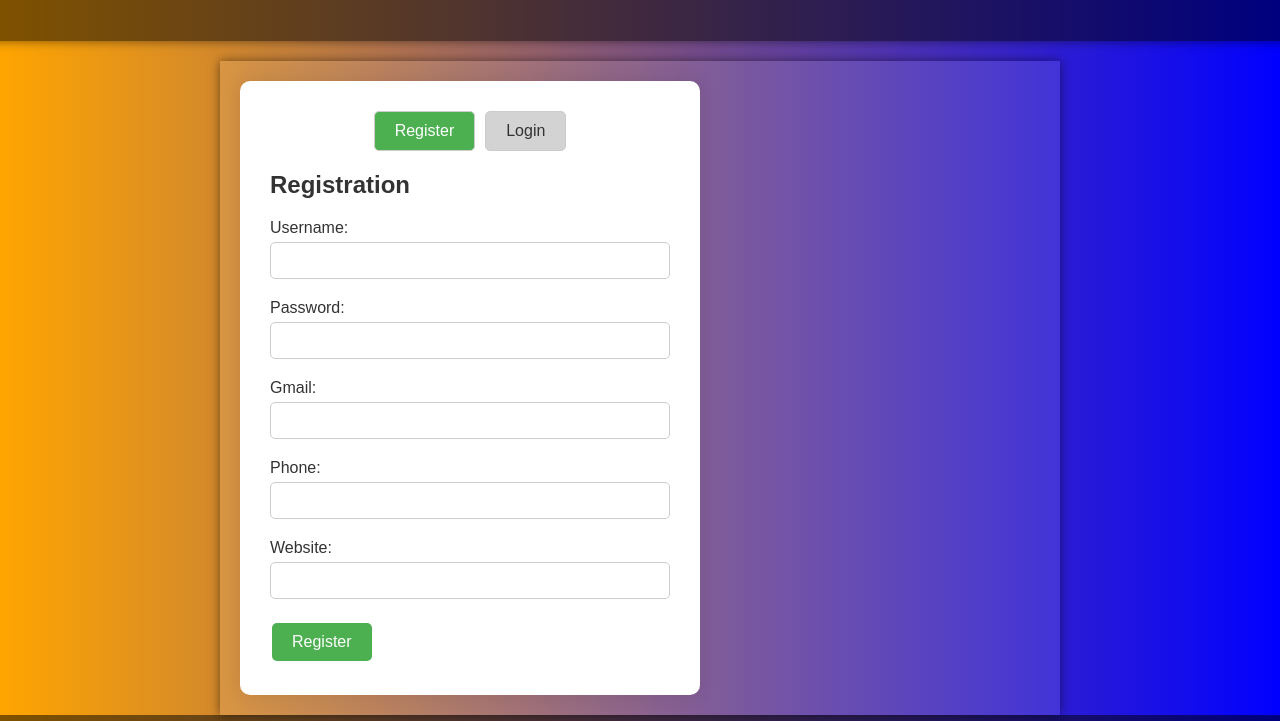
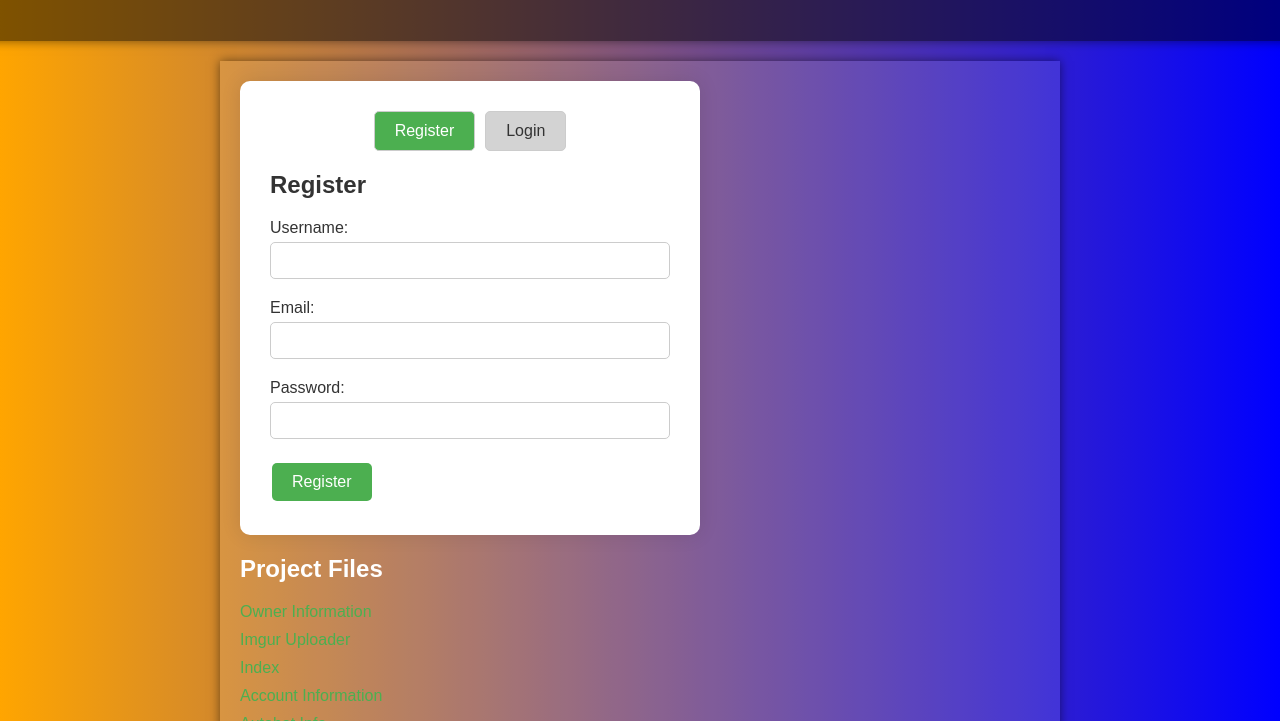
Before and after one commit to Lord9s/Smith-info, a website: page public/registration_login.html in a window 1280 px wide. Both pictures are taken after a click on the element "Register". Shown: the part 79-800 px from the top of the page. Drawn offline with Linux system fonts and the light colour scheme.

Commit message:
Update registration_login.html

```diff
--- a/public/registration_login.html
+++ b/public/registration_login.html
@@ -111,6 +111,23 @@
         .info-block h3 {
             color: #fff;
         }
+        .links-container {
+            margin-top: 20px;
+        }
+        .links-container ul {
+            list-style-type: none;
+            padding: 0;
+        }
+        .links-container li {
+            margin-bottom: 10px;
+        }
+        .links-container a {
+            color: #4CAF50;
+            text-decoration: none;
+        }
+        .links-container a:hover {
+            text-decoration: underline;
+        }
     </style>
 </head>
 <body>
@@ -120,11 +137,29 @@
     <main>
         <div class="container">
             <div class="tabs">
-                <div class="tab active" onclick="switchTab('register')">Register</div>
-                <div class="tab" onclick="switchTab('login')">Login</div>
+                <div class="tab active" onclick="showForm('register')">Register</div>
+                <div class="tab" onclick="showForm('login')">Login</div>
             </div>
-            <div class="form-container active" id="register">
-                <h2>Registration</h2>
+            <div id="register" class="form-container active">
+                <h2>Register</h2>
+                <form>
+                    <div class="form-group">
+                        <label for="username">Username:</label>
+                        <input type="text" id="username" name="username" required>
+                    </div>
+                    <div class="form-group">
+                        <label for="email">Email:</label>
+                        <input type="email" id="email" name="email" required>
+                    </div>
+                    <div class="form-group">
+                        <label for="password">Password:</label>
+                        <input type="password" id="password" name="password" required>
+                    </div>
+                    <button type="submit">Register</button>
+                </form>
+            </div>
+            <div id="login" class="form-container">
+                <h2>Login</h2>
                 <form>
                     <div class="form-group">
                         <label for="username">Username:</label>
@@ -134,61 +169,37 @@
                         <label for="password">Password:</label>
                         <input type="password" id="password" name="password" required>
                     </div>
-                    <div class="form-group">
-                        <label for="email">Gmail:</label>
-                        <input type="email" id="email" name="email" required>
-                    </div>
-                    <div class="form-group">
-                        <label for="phone">Phone:</label>
-                        <input type="tel" id="phone" name="phone" required>
-                    </div>
-                    <div class="form-group">
-                        <label for="website">Website:</label>
-                        <input type="url" id="website" name="website">
-                    </div>
-                    <button type="submit">Register</button>
-                </form>
-            </div>
-
-            <div class="form-container" id="login">
-                <h2>Login</h2>
-                <form>
-                    <div class="form-group">
-                        <label for="loginUsername">Username:</label>
-                        <input type="text" id="loginUsername" name="loginUsername" required>
-                    </div>
-                    <div class="form-group">
-                        <label for="loginPassword">Password:</label>
-                        <input type="password" id="loginPassword" name="loginPassword" required>
-                    </div>
                     <button type="submit">Login</button>
                 </form>
             </div>
         </div>
+        <div class="links-container">
+            <h2>Project Files</h2>
+            <ul>
+                <li><a href="../ownerinfo.html">Owner Information</a></li>
+                <li><a href="../imgur_upload.html">Imgur Uploader</a></li>
+                <li><a href="../public/index.html">Index</a></li>
+                <li><a href="../account-info.html">Account Information</a></li>
+                <li><a href="../autobot_info.html">Autobot Info</a></li>
+                <li><a href="../user_info.html">User Information</a></li>
+                <li><a href="../questions.html">Ask Me Anything</a></li>
+                <li><a href="../front-cover.html">Front Cover</a></li>
+            </ul>
+        </div>
     </main>
     <footer>
-        <p>&copy; 2025 Lord9s. All rights reserved.</p>
+        <p>&copy; 2025 Smith-Info</p>
     </footer>
+    <script>
+        function showForm(formId) {
+            const forms = document.querySelectorAll('.form-container');
+            forms.forEach(form => form.classList.remove('active'));
+            document.getElementById(formId).classList.add('active');
 
-    <script>
-        function switchTab(tabName) {
-            const registerForm = document.getElementById('register');
-            const loginForm = document.getElementById('login');
-            const registerTab = document.querySelector('.tab:first-of-type');
-            const loginTab = document.querySelector('.tab:last-of-type');
-
-            if (tabName === 'register') {
-                registerForm.classList.add('active');
-                loginForm.classList.remove('active');
-                registerTab.classList.add('active');
-                loginTab.classList.remove('active');
-            } else {
-                registerForm.classList.remove('active');
-                loginForm.classList.add('active');
-                registerTab.classList.remove('active');
-                loginTab.classList.add('active');
-            }
+            const tabs = document.querySelectorAll('.tab');
+            tabs.forEach(tab => tab.classList.remove('active'));
+            document.querySelector(`.tab[onclick="showForm('${formId}')"]`).classList.add('active');
         }
     </script>
 </body>
-  </html>
+</html>
```
